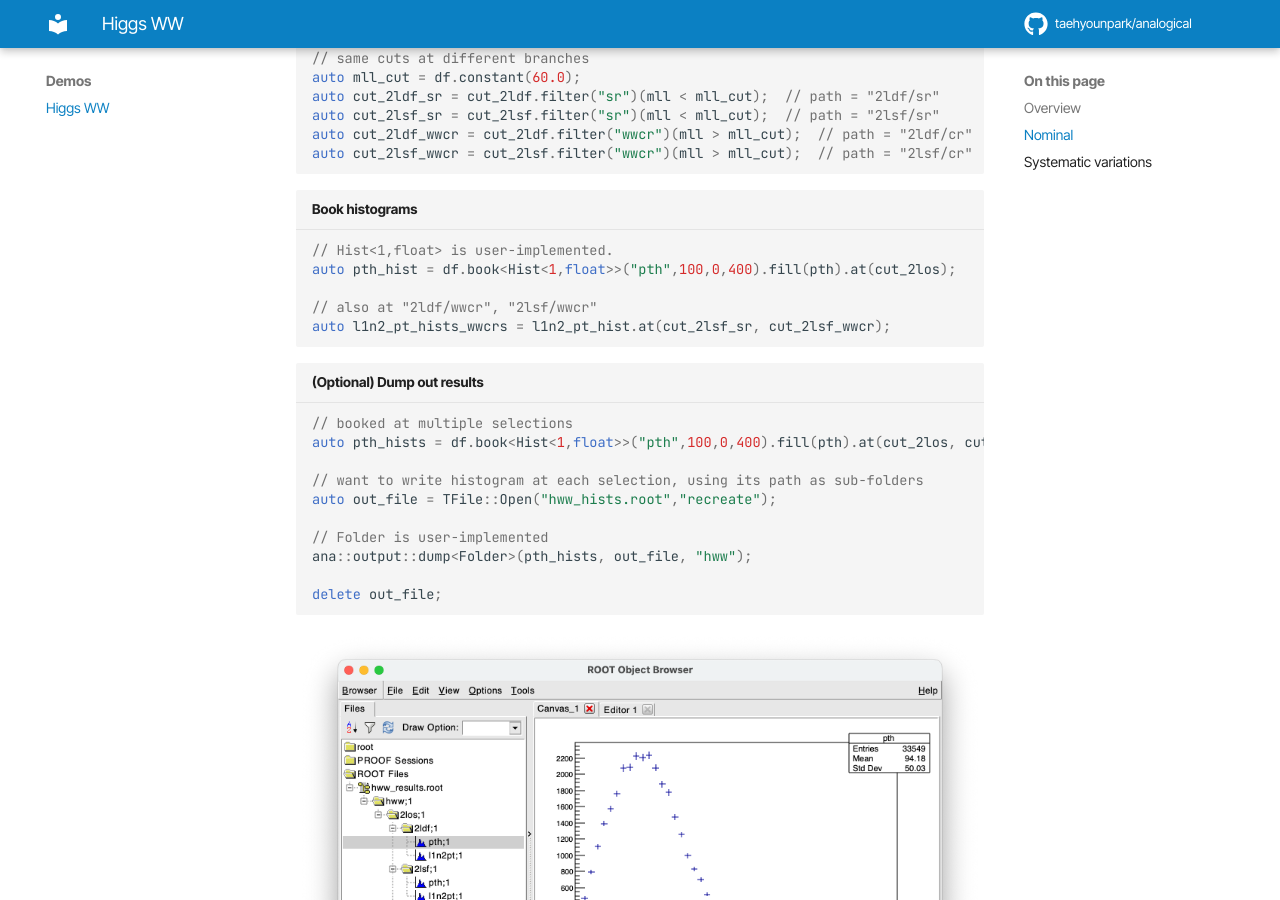
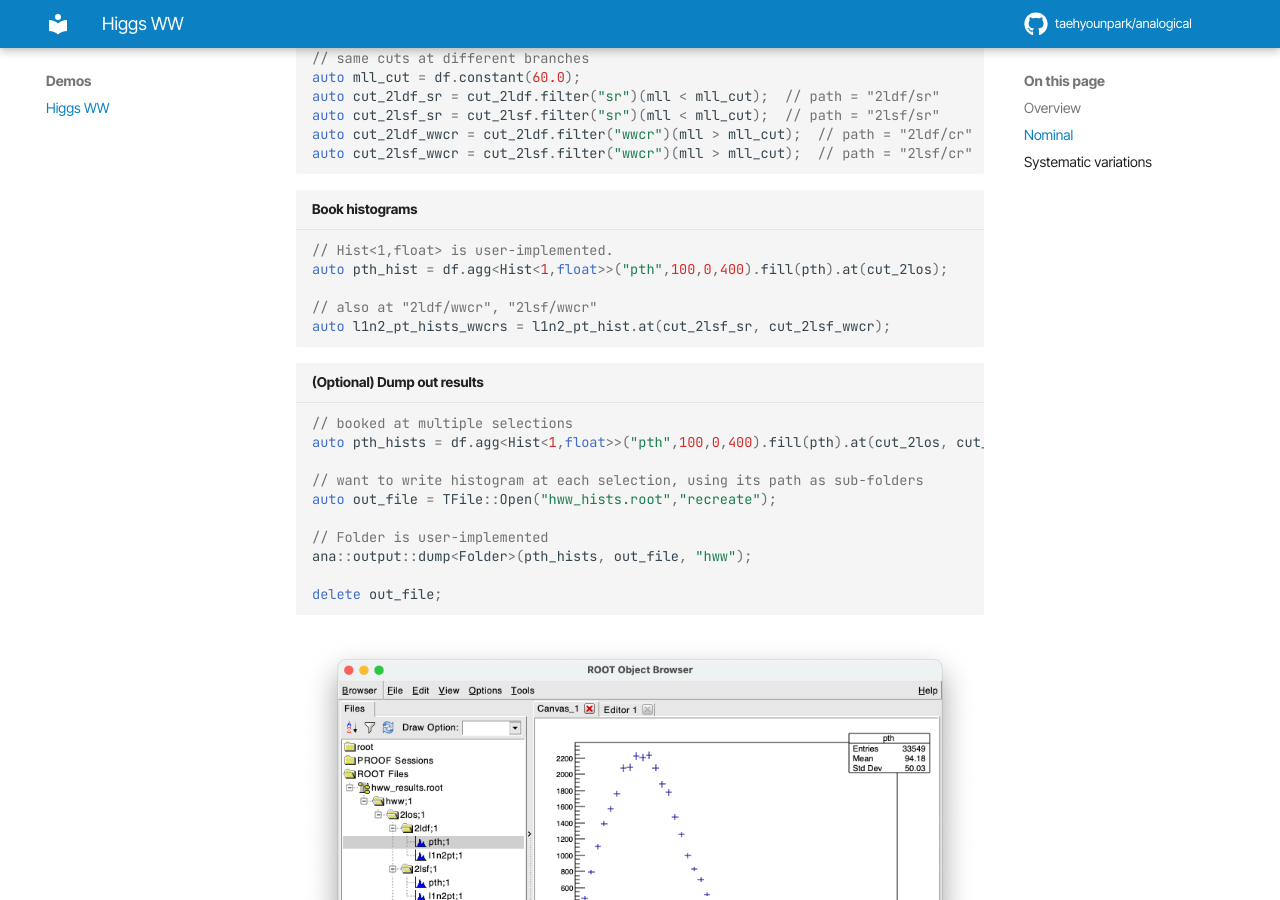
Before and after one commit to taehyounpark/queryosity, an MkDocs documentation site: the page built from docs/demo/hww/notebook.md, in a window 1280 px wide and 900 px high, scrolled down 2559 px. Built offline with MkDocs 1.6.1 and Material for MkDocs 9.7.7, drawn with Linux system fonts in a browser that asks for light colours; comment, search, counter and statistics services are not loaded.

Commit message:
Upstream

````diff
--- a/docs/demo/hww/notebook.md
+++ b/docs/demo/hww/notebook.md
@@ -118,14 +118,14 @@
 ```
 ```cpp title="Book histograms"
 // Hist<1,float> is user-implemented.
-auto pth_hist = df.book<Hist<1,float>>("pth",100,0,400).fill(pth).at(cut_2los);
+auto pth_hist = df.agg<Hist<1,float>>("pth",100,0,400).fill(pth).at(cut_2los);
 
 // also at "2ldf/wwcr", "2lsf/wwcr"
 auto l1n2_pt_hists_wwcrs = l1n2_pt_hist.at(cut_2lsf_sr, cut_2lsf_wwcr);
 ```
 ```cpp title="(Optional) Dump out results"
 // booked at multiple selections
-auto pth_hists = df.book<Hist<1,float>>("pth",100,0,400).fill(pth).at(cut_2los, cut_2ldf, cut_2lsf);
+auto pth_hists = df.agg<Hist<1,float>>("pth",100,0,400).fill(pth).at(cut_2los, cut_2ldf, cut_2lsf);
 
 // want to write histogram at each selection, using its path as sub-folders
 auto out_file = TFile::Open("hww_hists.root","recreate");
@@ -163,7 +163,7 @@
 
 // ...
 
-auto mll_vars = df.book<Hist<1,float>>("mll",50,0,100).fill(mll).at(cut_2los);
+auto mll_vars = df.agg<Hist<1,float>>("mll",50,0,100).fill(mll).at(cut_2los);
 mll_vars.has_variation("lp4_up"); // true : mll & cut_2los varied
 mll_vars.has_variation("sf_var"); // true : mll nominal & cut_2los varied
 ```
@@ -176,7 +176,7 @@
 ```cpp title="Booking multiple selections and variations at once"
 // mll contains variations = {lp4_up, sf_var}
 // booked at selections = {cut_2ldf, cut_2lsf}
-auto mll_channels_vars = df.book<Hist<1,float>>("mll",50,0,200).fill(mll).at(cut_2ldf, cut_2lsf);
+auto mll_channels_vars = df.agg<Hist<1,float>>("mll",50,0,200).fill(mll).at(cut_2ldf, cut_2lsf);
 
 // specify variation name, followed by selection path
 mll_channels_vars.nominal()["2ldf"]->GetEntries();
````
Also changed, not shown: docs/features/column/column.md (+2 -2 lines), 5 other files.
